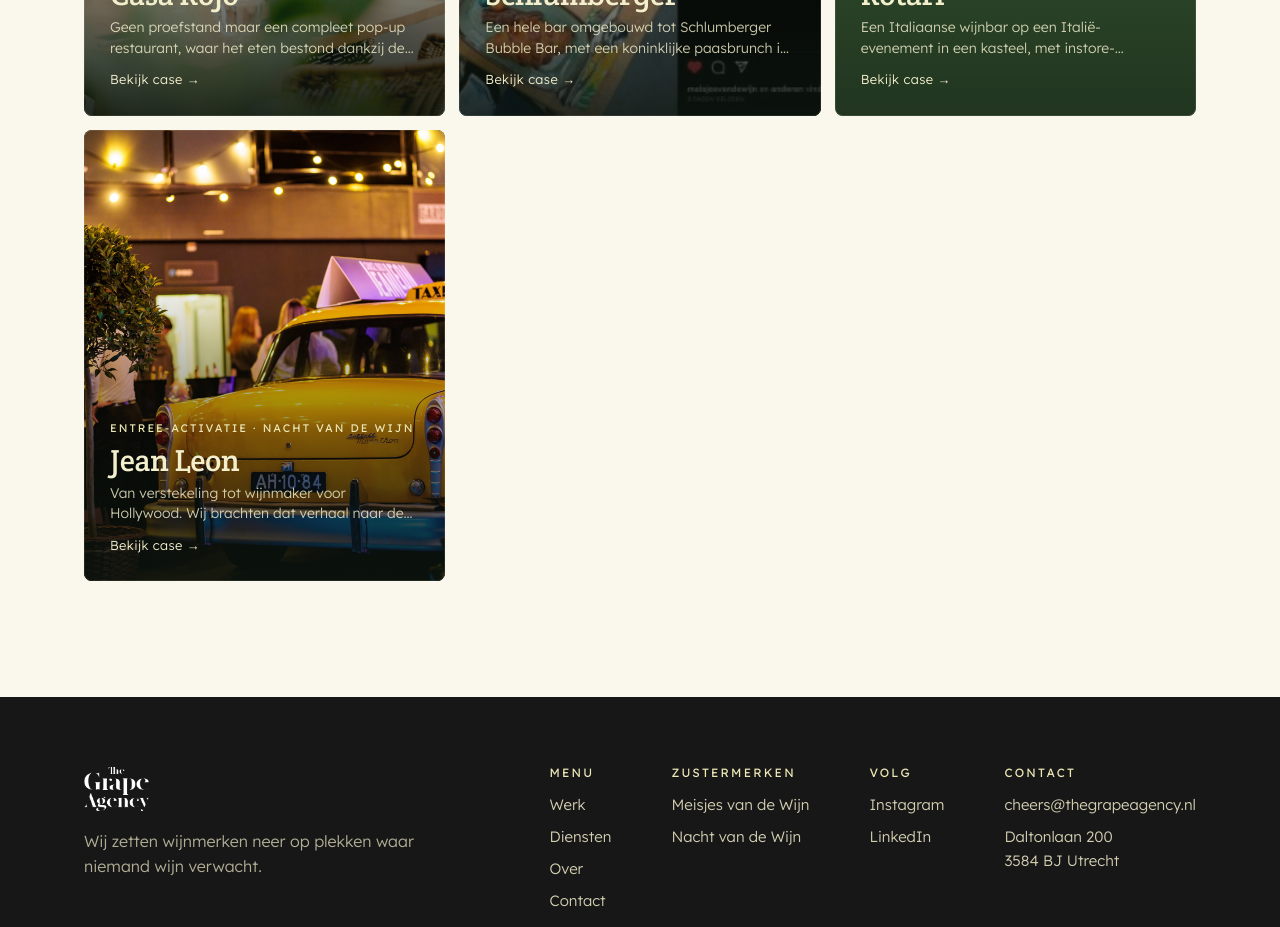
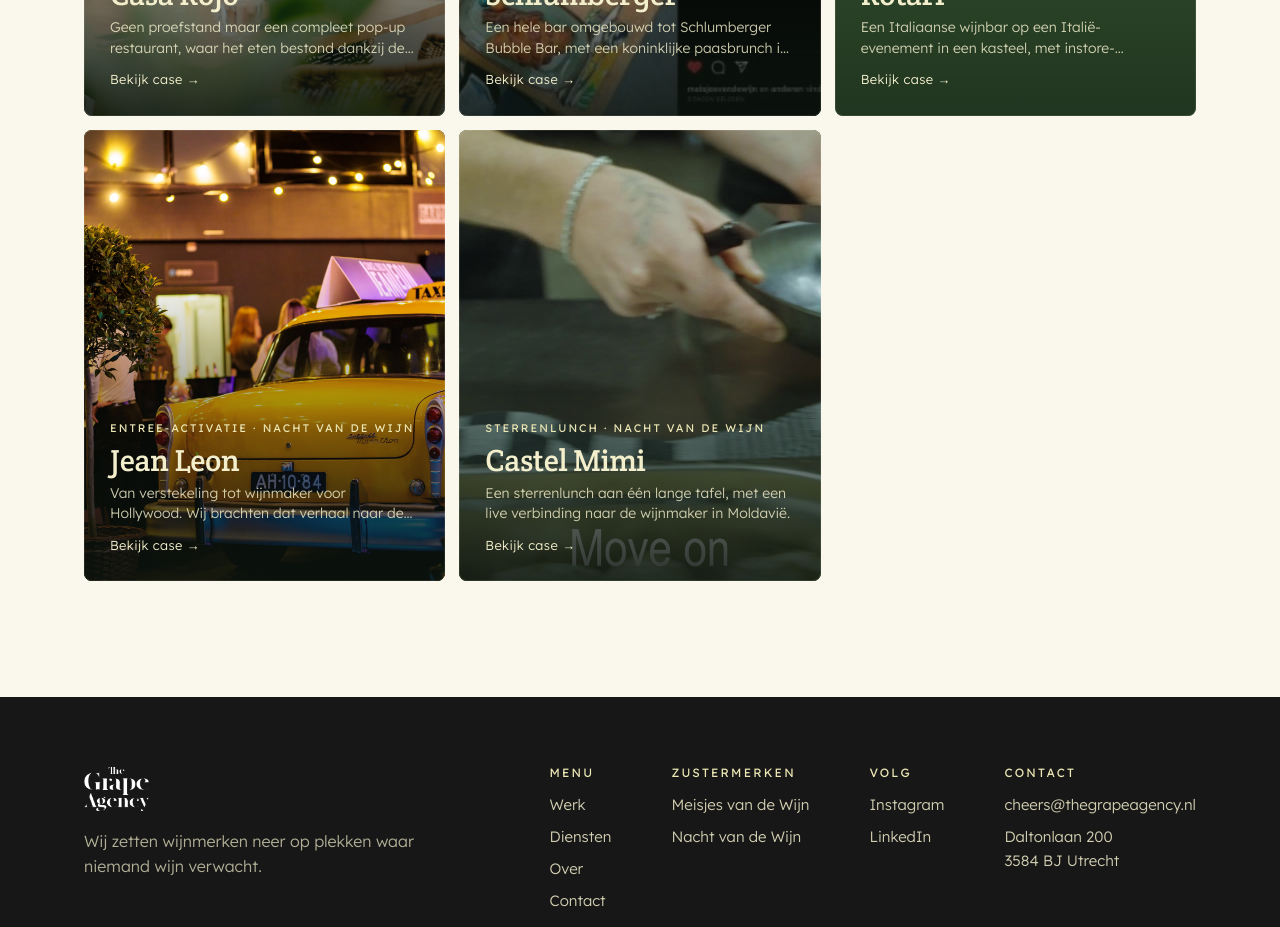
Before and after one commit to Thegrapeagency/tga-website, a React (Vite) app: page /werk in a window 1280 px wide. Shown: the part 1960-2887 px from the top of the page. Built offline with nearby package versions, Linux system fonts and the light colour scheme.

Commit message:
Add Castel Mimi case (sterrenlunch + festivalbar) with video hero and cover

```diff
--- a/src/data/cases.js
+++ b/src/data/cases.js
@@ -300,6 +300,37 @@
       { value: "[check]", label: "Bezoekers Nacht van de Wijn" },
     ],
   },
+
+  {
+    slug: "castel-mimi",
+    brand: "Castel Mimi",
+    client: "Castel Mimi",
+    tag: "Sterrenlunch · Nacht van de Wijn",
+    where: "Nacht van de Wijn, Utrecht",
+    year: "",
+    oneliner: "Een sterrenlunch aan één lange tafel, met een live verbinding naar de wijnmaker in Moldavië.",
+    services: ["Concept & experience", "Sterrenlunch", "Live link Moldavië", "Festivalbar"],
+    images: ["/images/castel-mimi/1.jpg"],
+    video: "/videos/castel-mimi.mp4",
+    headline: { value: "1", label: "Sterrenlunch aan één lange tafel" },
+    verified: true,
+    intro:
+      "Castel Mimi is een van de mooiste wijnkastelen van Moldavië. Rond hun topwijnen lieten we sterrenchef Tommy Janssen van restaurant Maeve een driegangenlunch maken, aan één lange tafel midden op Nacht van de Wijn, nog voordat de deuren voor het publiek opengingen.",
+    challenge:
+      "Een wijnkasteel uit Moldavië zegt het Nederlandse publiek weinig. De opdracht was om Castel Mimi niet uit te leggen, maar te laten beleven, op een manier die je niet meer vergeet.",
+    approach: [
+      "Gasten kwamen binnen met een glas Mimi Sauvignon Blanc en kregen een koptelefoon op. Daarover vertelde een van onze sommeliers kort het verhaal van het kasteel, waarna iedereen aanschoof aan de lange tafel voor de eerste gang.",
+      "Koptelefoon weer op: op grote schermen verscheen een live verbinding met Moldavië, waar de wijnmaker de gasten welkom heette en de wijnen bij de gerechten toelichtte. Tommy kwam de keuken uit om zijn gerechten te duiden. Elk gerecht was gebaseerd op de topwijnen van Castel Mimi.",
+      "Als afsluiter genoten de gasten van de ultieme ijswijn van Mimi met macarons die Tommy er speciaal bij maakte. Voor de overige 2.500 festivalbezoekers stond er daarnaast een Castel Mimi-bar op Nacht van de Wijn.",
+    ],
+    result:
+      "Een Moldavisch wijnkasteel dat niet werd uitgelegd maar beleefd: van een verhaal op de koptelefoon en een live verbinding met de wijnmaker tot een ijswijn met macarons. En via de festivalbar bereikten we daarnaast nog eens 2.500 bezoekers.",
+    results: [
+      { value: "Moldavië", label: "Live verbinding met de wijnmaker" },
+      { value: "2.500", label: "Bezoekers aan de Castel Mimi-bar" },
+      { value: "Maeve", label: "Sterrenlunch door chef Tommy Janssen" },
+    ],
+  },
 ];
 
 export const getCase = (slug) => cases.find((c) => c.slug === slug);
```
Also changed, not shown: public/images/castel-mimi/1.jpg (added), 1 other file (tests, documents, lock files or other folders).
